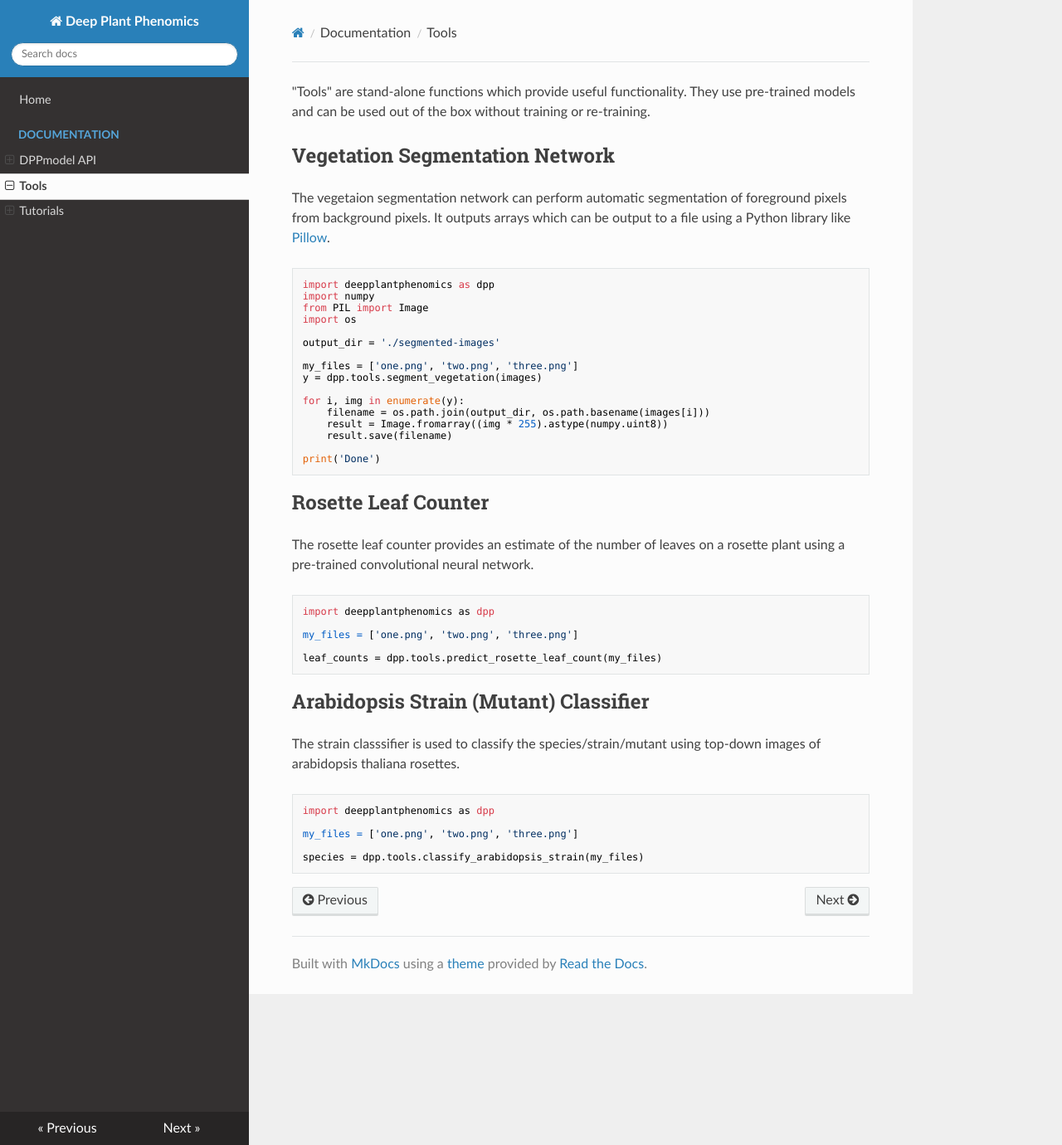
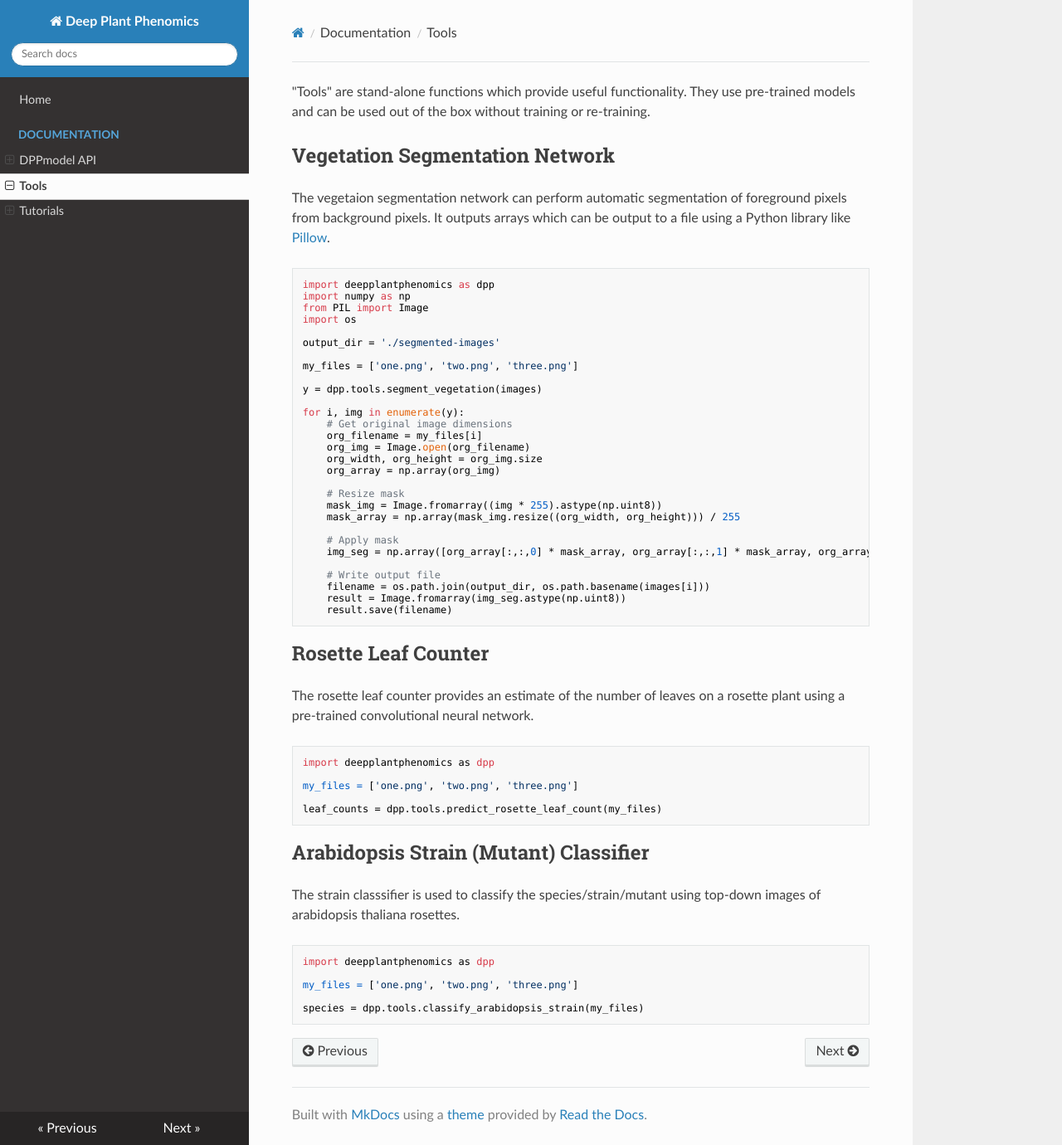
Before and after one commit to p2irc/deepplantphenomics, an MkDocs documentation site: the page built from docs/Tools.md, in a window 1280 px wide and 1380 px high. Shown: the whole window at 83% size. Built offline with MkDocs 1.6.1, drawn with Linux system fonts in a browser that asks for light colours; nearby versions of some CDN libraries; old or Windows-style settings are respelled for this version of MkDocs.

Commit message:
documentation update

````diff
--- a/docs/Tools.md
+++ b/docs/Tools.md
@@ -6,21 +6,34 @@ The vegetaion segmentation network can perform automatic segmentation of foregro
 
 ```
 import deepplantphenomics as dpp
-import numpy
+import numpy as np
 from PIL import Image
 import os
 
 output_dir = './segmented-images'
 
 my_files = ['one.png', 'two.png', 'three.png']
+
 y = dpp.tools.segment_vegetation(images)
 
 for i, img in enumerate(y):
+    # Get original image dimensions
+    org_filename = my_files[i]
+    org_img = Image.open(org_filename)
+    org_width, org_height = org_img.size
+    org_array = np.array(org_img)
+
+    # Resize mask
+    mask_img = Image.fromarray((img * 255).astype(np.uint8))
+    mask_array = np.array(mask_img.resize((org_width, org_height))) / 255
+
+    # Apply mask
+    img_seg = np.array([org_array[:,:,0] * mask_array, org_array[:,:,1] * mask_array, org_array[:,:,2] * mask_array]).transpose()
+
+    # Write output file
     filename = os.path.join(output_dir, os.path.basename(images[i]))
-    result = Image.fromarray((img * 255).astype(numpy.uint8))
+    result = Image.fromarray(img_seg.astype(np.uint8))
     result.save(filename)
-
-print('Done')
 ```
 
 ## Rosette Leaf Counter
````
Also changed, not shown: docs/Semantic-Segmentation.md (+7 -3 lines).
